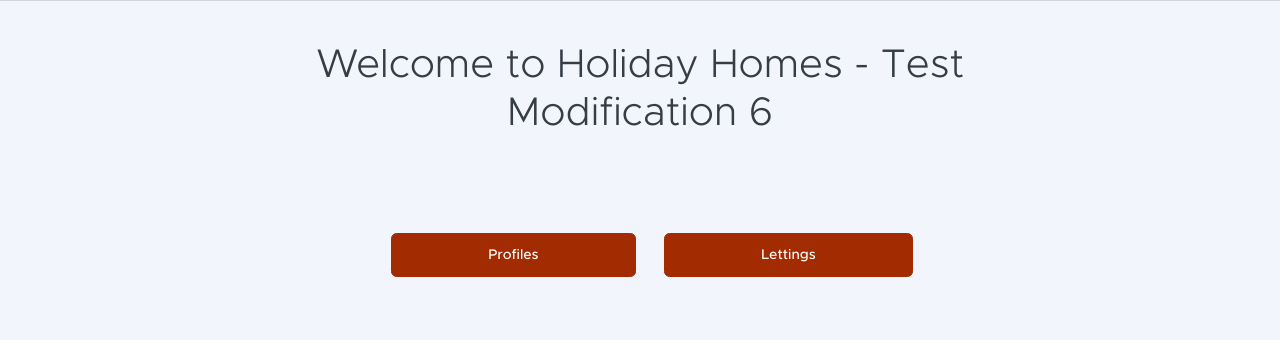
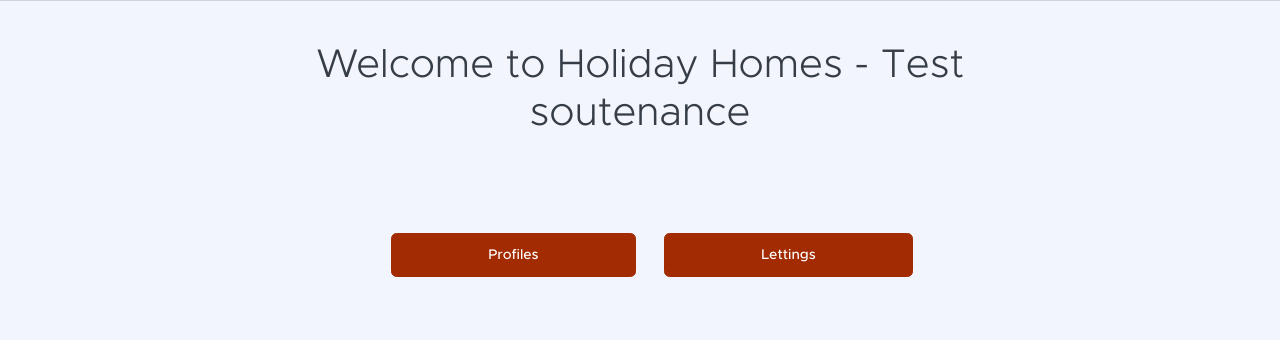
Before and after one commit to samichelly/P13__Orange_County_Lettings, a Django app: page / in a window 1280 px wide. Shown: the part 90-430 px from the top of the page. Run offline with Django 5.2, Linux system fonts and the light colour scheme; some libraries are stand-ins or nearby versions.

Commit message:
Update index.html

```diff
--- a/doc/conf.py
+++ b/doc/conf.py
@@ -18,8 +18,6 @@ extensions = []
 templates_path = ['_templates']
 exclude_patterns = ['_build', 'Thumbs.db', '.DS_Store']
 
-
-
 # -- Options for HTML output -------------------------------------------------
 # https://www.sphinx-doc.org/en/master/usage/configuration.html#options-for-html-output
 
--- a/templates/index.html
+++ b/templates/index.html
@@ -7,7 +7,7 @@
 <div class="container px-5 py-5 text-center">
     <div class="row justify-content-center">
         <div class="col-lg-8">
-            <h1 class="page-header-ui-title mb-3 display-6">Welcome to Holiday Homes - Test Modification 6</h1>
+            <h1 class="page-header-ui-title mb-3 display-6">Welcome to Holiday Homes - Test soutenance</h1>
         </div>
     </div>
 </div>
```
Also changed, not shown: 2 other files.
